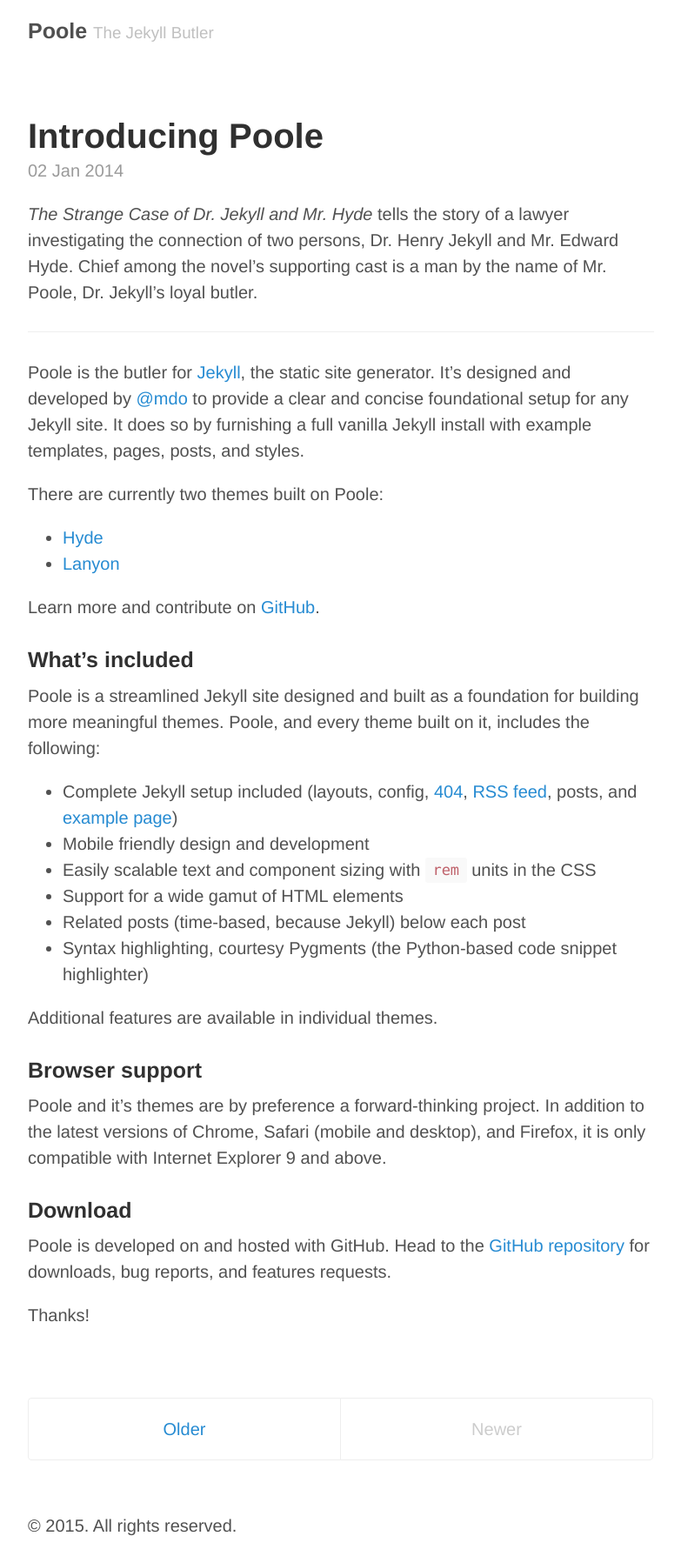
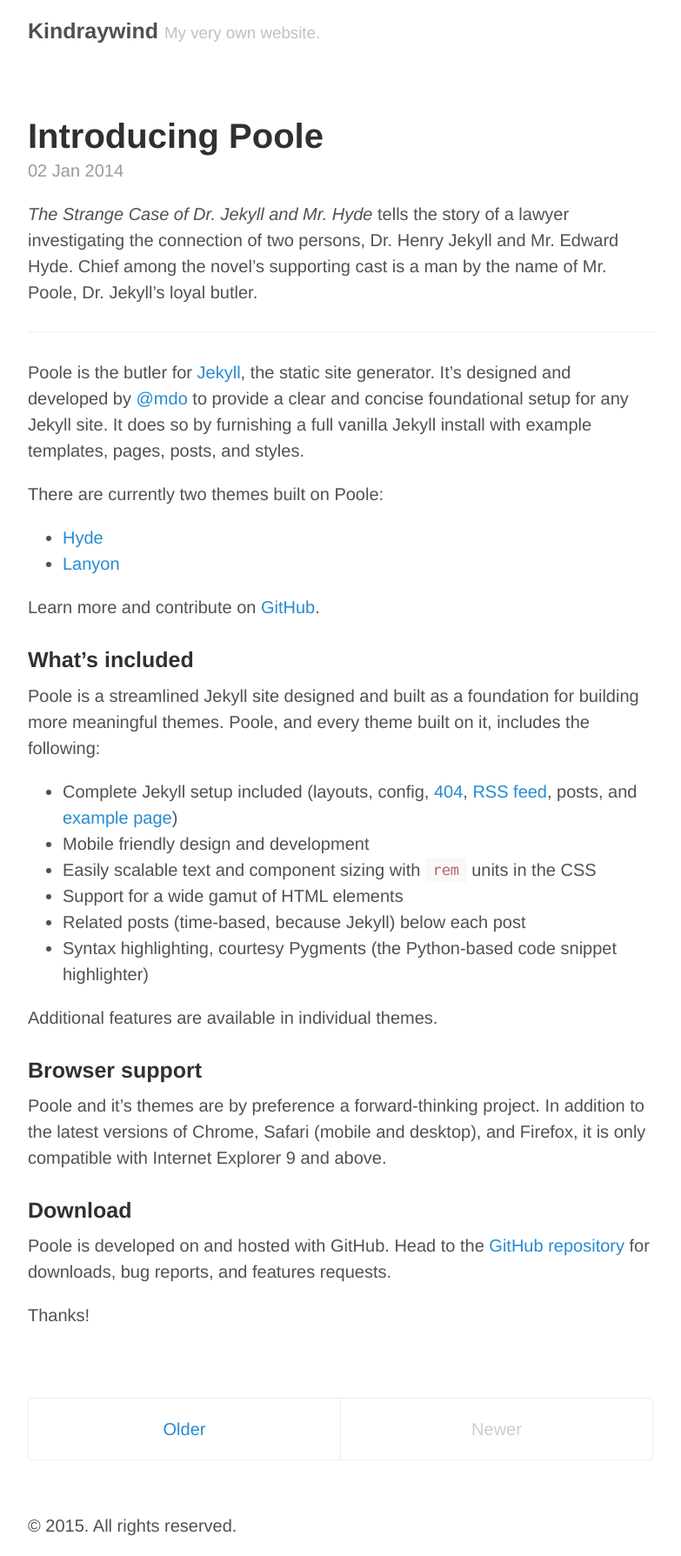
Before and after one commit to kindraywind/kindraywind.github.io, a Jekyll site: the page built from index.html, in a window 1280 px wide. Shown: the whole page at 87% size, without its empty margins (248-1031 px from the left). Built offline with Jekyll 4.4.1, drawn with Linux system fonts in a browser that asks for light colours; Markdown is read by kramdown in place of the engine named in the settings; the list of posts is cut into pages by our own code.

Commit message:
Update profile

```diff
--- a/404.html
+++ b/404.html
@@ -5,6 +5,6 @@ permalink: 404.html
 ---
 
 <div class="page">
-  <h1 class="page-title">404: Page not found</h1>
+  <h1 class="page-title">404: Page not found :(</h1>
   <p class="lead">Sorry, we've misplaced that URL or it's pointing to something that doesn't exist. <a href="{{ site.baseurl }}">Head back home</a> to try finding it again.</p>
 </div>
--- a/_config.yml
+++ b/_config.yml
@@ -7,15 +7,15 @@ permalink:        pretty
 relative_permalinks: true
 
 # Setup
-title:            Poole
-tagline:          The Jekyll Butler
-url:              http://getpoole.com
+title:            Kindraywind
+tagline:          My very own website.
+url:              Kindraywind.github.io
 paginate:         1
 baseurl:          /
 author:
-  name:           Mark Otto
-  url:            https://twitter.com/mdo
-  email:          markdotto@gmail.com
+  name:           Woramet Muangsiri
+  url:            Kindraywind.github.io
+  email:          krw127@hotmail.com
 
 # Custom vars
 version:          1.0.0
```
